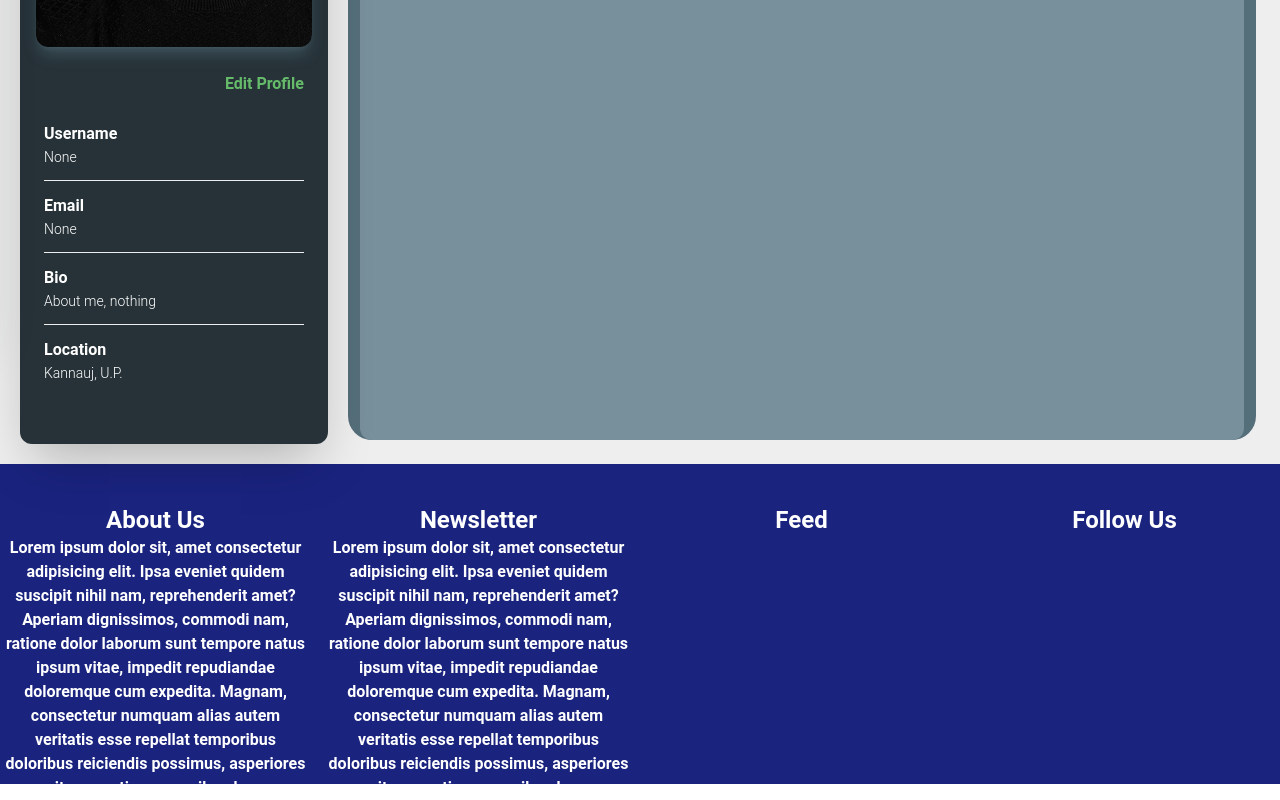
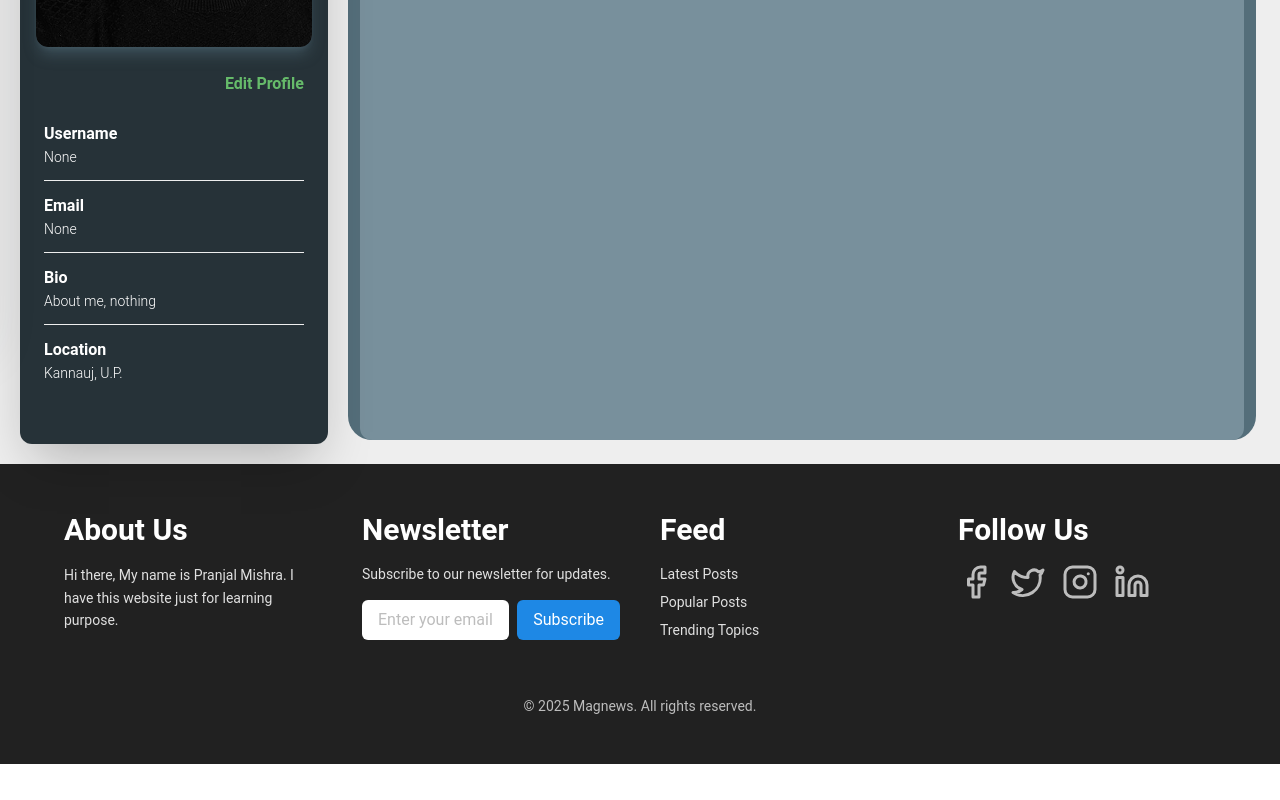
Before and after one commit to I-Pranjal/Blognews-, a React (Vite) app: page /profile in a window 1280 px wide. Shown: the part 460-1260 px from the top of the page. After the commit the page ends 1224 px from the top, so only its background shows below. Built offline with nearby package versions, Linux system fonts and the light colour scheme.

Commit message:
Enhanced footer

```diff
--- a/package.json
+++ b/package.json
@@ -20,6 +20,7 @@
     "firebase": "^10.12.3",
     "firebase-admin": "^12.2.0",
     "google-auth-library": "^9.15.1",
+    "lucide-react": "^0.475.0",
     "mongoose": "^8.4.4",
     "react": "^18.3.1",
     "react-dom": "^18.3.1",
--- a/src/common/Footer.jsx
+++ b/src/common/Footer.jsx
@@ -1,36 +1,80 @@
+import { Facebook, Twitter, Instagram, Linkedin } from "lucide-react";
+
 
 const Footer = () => {
   return (
-    <div className="bg-indigo-900 h-80 mb-0 text-white flex grid grid-cols-4 gap-3 text-gray-400" >
-        <div className="grow text-center mt-10 font-semibold">
-           <h1 className="text-2xl ">
-          About Us
-        </h1>
-        <p className="font-bold">
-        Lorem ipsum dolor sit, amet consectetur adipisicing elit. Ipsa eveniet quidem suscipit nihil nam, reprehenderit amet? Aperiam dignissimos, commodi nam, ratione dolor laborum sunt tempore natus ipsum vitae, impedit repudiandae doloremque cum expedita. Magnam, consectetur numquam alias autem veritatis esse repellat temporibus doloribus reiciendis possimus, asperiores sit, corrupti rerum quibusdam.
-        </p>
-        </div>
-        <div className="grow text-center mt-10 font-semibold">
-           <h1 className="text-2xl  ">
-          Newsletter
-        </h1>
-        <p className="">
-        Lorem ipsum dolor sit, amet consectetur adipisicing elit. Ipsa eveniet quidem suscipit nihil nam, reprehenderit amet? Aperiam dignissimos, commodi nam, ratione dolor laborum sunt tempore natus ipsum vitae, impedit repudiandae doloremque cum expedita. Magnam, consectetur numquam alias autem veritatis esse repellat temporibus doloribus reiciendis possimus, asperiores sit, corrupti rerum quibusdam.
-        </p>
-        </div>
-        <div className="grow text-center mt-10 font-semibold">
-           <h1 className="text-2xl  ">
-          Feed
-        </h1>
-        </div>
-        <div className="grow text-center mt-10 font-semibold">
-           <h1 className="text-2xl  ">
-          Follow Us
-        </h1>
+    <footer className="bg-gray-900 text-white py-12 px-6 md:px-16">
+      <div className="max-w-7xl mx-auto flex flex-col md:flex-row md:justify-between gap-10">
+
+        {/* About Us */}
+        <div className="text-center md:text-left md:w-1/4">
+          <h1 className="text-3xl font-bold mb-4">About Us</h1>
+          <p className="text-gray-300 text-sm leading-relaxed">
+            Hi there,
+            My name is Pranjal Mishra. I have this website just for learning purpose.
+          </p>
         </div>
 
-    </div>
-  )
-}
+        {/* Newsletter */}
+        <div className="text-center md:text-left md:w-1/4">
+          <h1 className="text-3xl font-bold mb-4">Newsletter</h1>
+          <p className="text-gray-300 text-sm mb-4">
+            Subscribe to our newsletter for updates.
+          </p>
+          <div className="flex items-center justify-center md:justify-start gap-2">
+            <input
+              type="email"
+              placeholder="Enter your email"
+              className="w-full px-4 py-2 rounded-md text-gray-900 focus:ring-2 focus:ring-blue-500 outline-none"
+            />
+            <button className="px-4 py-2 bg-blue-600 hover:bg-blue-700 rounded-md text-white transition duration-300">
+              Subscribe
+            </button>
+          </div>
+        </div>
 
-export default Footer
+        {/* Feed */}
+        <div className="text-center md:text-left md:w-1/4">
+          <h1 className="text-3xl font-bold mb-4">Feed</h1>
+          <ul className="text-gray-300 text-sm">
+            <li className="mb-2 hover:text-white transition duration-200">
+              <a href="#">Latest Posts</a>
+            </li>
+            <li className="mb-2 hover:text-white transition duration-200">
+              <a href="#">Popular Posts</a>
+            </li>
+            <li className="mb-2 hover:text-white transition duration-200">
+              <a href="#">Trending Topics</a>
+            </li>
+          </ul>
+        </div>
+
+        {/* Follow Us */}
+        <div className="text-center md:text-left md:w-1/4">
+          <h1 className="text-3xl font-bold mb-4">Follow Us</h1>
+          <div className="flex justify-center md:justify-start space-x-4">
+            <a href="#" className="text-gray-400 hover:text-white transition duration-200">
+              <Facebook size={36} />
+            </a>
+            <a href="#" className="text-gray-400 hover:text-white transition duration-200">
+              <Twitter size={36} />
+            </a>
+            <a href="#" className="text-gray-400 hover:text-white transition duration-200">
+              <Instagram size={36} />
+            </a>
+            <a href="#" className="text-gray-400 hover:text-white transition duration-200">
+              <Linkedin size={36} />
+            </a>
+          </div>
+        </div>
+      </div>
+
+      {/* Footer Bottom */}
+      <div className="mt-12 text-center text-gray-400 text-sm">
+        © 2025 Magnews. All rights reserved.
+      </div>
+    </footer>
+  );
+};
+
+export default Footer;
```
Also changed, not shown: 2 other files (tests, documents, lock files or other folders).
